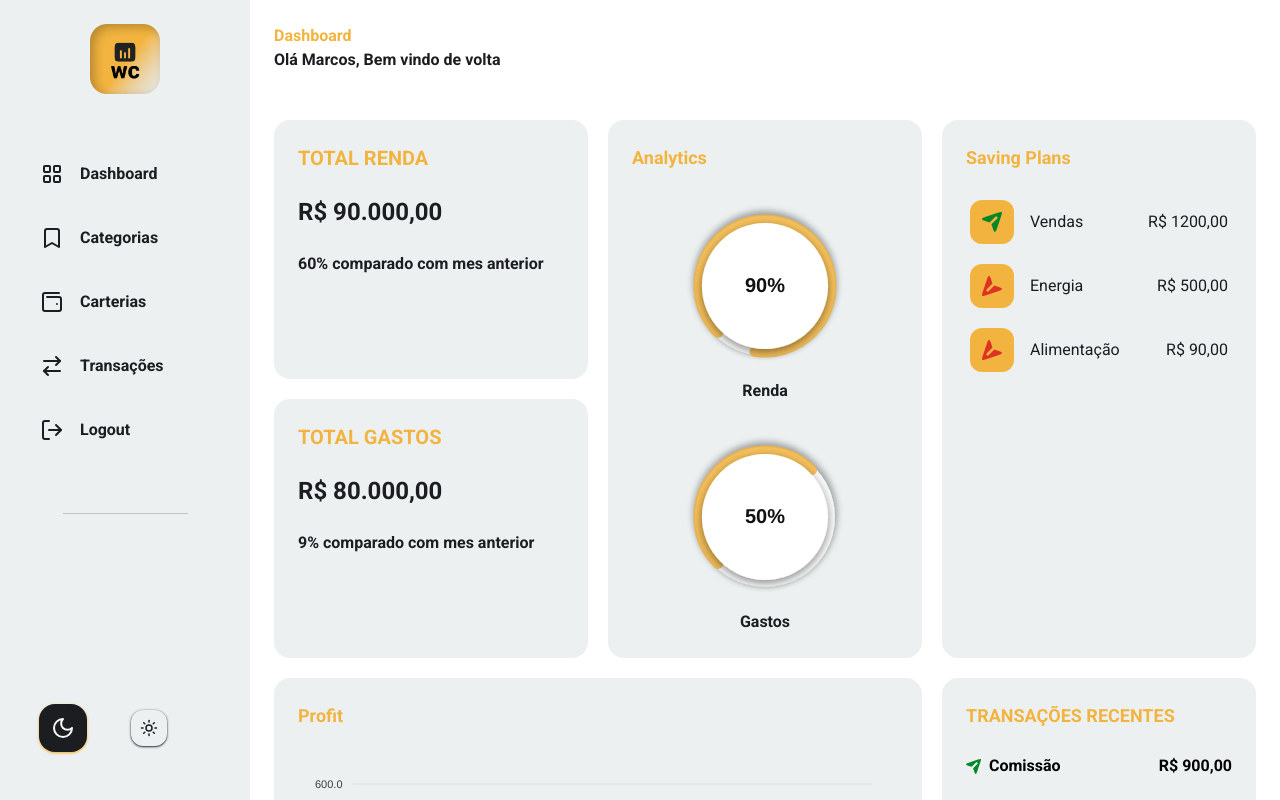
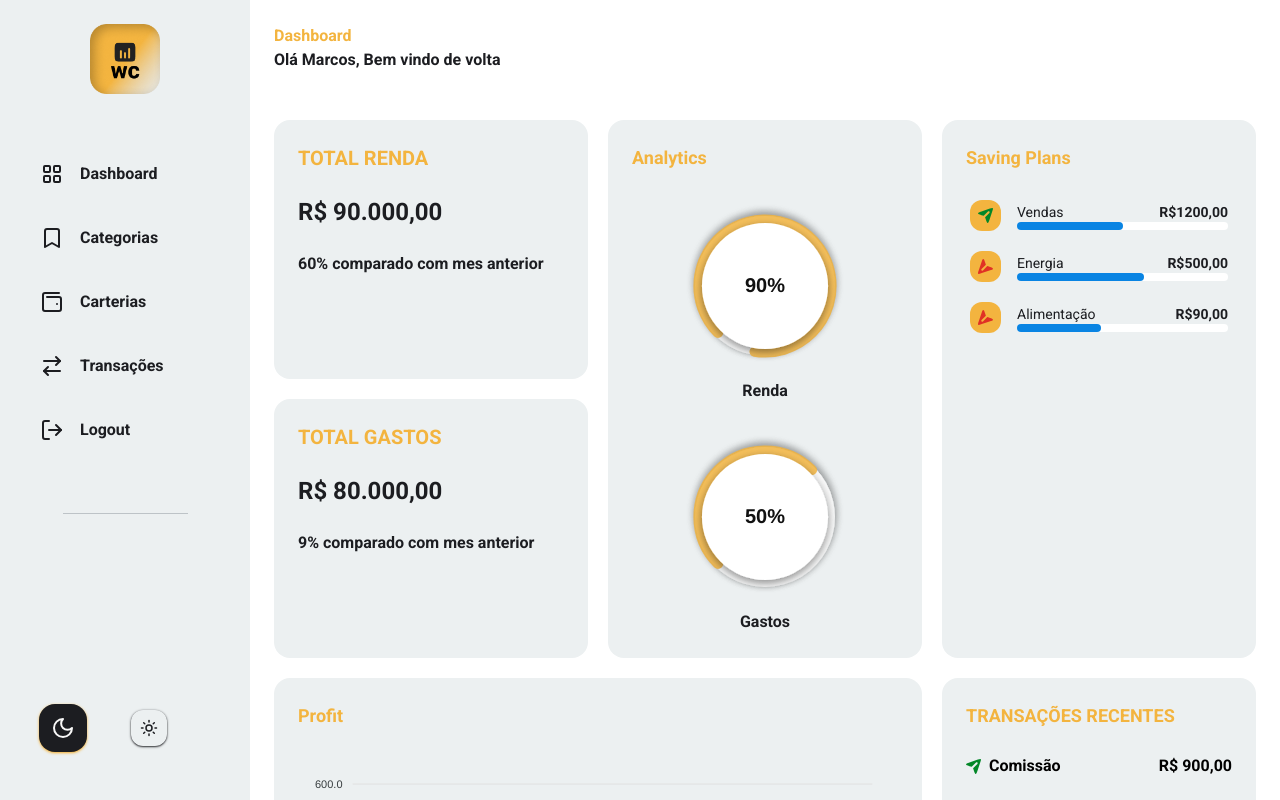
Before and after one commit to devbymarcos/finnanceweb, a Next.js app: page / in a window 1280 px wide. Shown: the top 800 px of the page. Built offline with nearby package versions, Linux system fonts and the light colour scheme.

Commit message:
style: movo painel  inserido na dash

```diff
--- a/src/app/(admin)/dash/LastTransaction.tsx
+++ b/src/app/(admin)/dash/LastTransaction.tsx
@@ -33,8 +33,8 @@ const IncomeIconType = () => {
           xmlns="http://www.w3.org/2000/svg"
         >
           <path
-            fill-rule="evenodd"
-            clip-rule="evenodd"
+            fillRule="evenodd"
+            clipRule="evenodd"
             d="M36.8287 50.9241L22.5026 46.1487C7.50094 41.1481 0 38.6478 0 34.053C0 29.4581 7.50088 26.9579 22.5027 21.9573L76.7742 3.86679C87.3299 0.348266 92.6078 -1.41101 95.3936 1.37497C98.1795 4.16093 96.42 9.43879 92.9016 19.9945L74.8113 74.266C69.8108 89.2677 67.3105 96.7685 62.7154 96.7685C58.1206 96.7685 55.6203 89.2677 50.6198 74.266L45.8444 59.9395L73.5981 32.1858C76.0876 29.6962 76.0876 25.6598 73.5981 23.1702C71.1087 20.6806 67.0721 20.6806 64.5826 23.1702L36.8287 50.9241Z"
             fill="#038728"
           />
@@ -55,8 +55,8 @@ const ExpenseIconType = () => {
           xmlns="http://www.w3.org/2000/svg"
         >
           <path
-            fill-rule="evenodd"
-            clip-rule="evenodd"
+            fillRule="evenodd"
+            clipRule="evenodd"
             d="M59.9397 45.8444L74.2659 50.6198C89.2675 55.6204 96.7685 58.1207 96.7685 62.7155C96.7685 67.3104 89.2676 69.8106 74.2658 74.8112L19.9943 92.9017C9.43859 96.4203 4.16072 98.1795 1.37485 95.3936C-1.41103 92.6076 0.348481 87.3297 3.86684 76.7741L21.9572 22.5025C26.9577 7.50082 29.458 -1.74493e-06 34.0531 -2.14664e-06C38.6479 -2.54833e-06 41.1482 7.50082 46.1487 22.5025L50.9241 36.829L23.1703 64.5827C20.6809 67.0723 20.6809 71.1087 23.1703 73.5983C25.6598 76.0879 29.6964 76.0879 32.1859 73.5983L59.9397 45.8444Z"
             fill="#E03125"
           />
--- a/src/app/(admin)/dash/SavePlansItem.tsx
+++ b/src/app/(admin)/dash/SavePlansItem.tsx
@@ -1,20 +1,51 @@
+"use client";
+import { useEffect, useRef, MutableRefObject } from "react";
+
 type Props = {
   title: string;
   type: "income" | "expense";
   value: string;
+  percentage: string;
 };
 
-const SavePlansItem = ({ title, type, value }: Props) => {
+const SavePlansItem = ({ title, type, value, percentage }: Props) => {
+  const spanRef: MutableRefObject<HTMLSpanElement | null> = useRef(null);
+
+  function modifyElement(value: string) {
+    const item = spanRef.current!;
+    item.style.transitionDuration = "0.5s";
+    item.style.width = value + "%";
+    item.style.backgroundColor = "#0984e3";
+  }
+
+  useEffect(() => {
+    modifyElement(percentage);
+  }, []);
   return (
-    <div className=" p-1 flex gap-4 items-center -mb-3 justify-between">
-      <div className="flex gap-4 items-center">
-        <div className="p-3 rounded-xl bg-base-yellow">
-          {type == "income" && <IncomeIconType />}
-          {type == "expense" && <ExpenseIconType />}
+    <div className=" p-1 flex gap-4 items-center -mb-3">
+      <div className="p-2 rounded-xl bg-base-yellow">
+        {type == "income" && <IncomeIconType />}
+        {type == "expense" && <ExpenseIconType />}
+      </div>
+      <div className="w-full">
+        <div className="w-full flex gap-2 justify-between">
+          <p
+            className="text-base-black dark:text-base-white text-sm
+          "
+          >
+            {title}
+          </p>
+          <p className="text-base-black dark:text-base-white font-bold text-sm">
+            R${value}
+          </p>
         </div>
-        <p className="text-base-black dark:text-base-white">{title}</p>
+        <div className="w-full h-2 bg-white  rounded-full">
+          <span
+            ref={spanRef}
+            className={` w-0 h-2 bg-white   block rounded-full`}
+          ></span>
+        </div>
       </div>
-      <p className="text-base-black dark:text-base-white">R$ {value}</p>
     </div>
   );
 };
@@ -25,15 +56,15 @@ const IncomeIconType = () => {
   return (
     <>
       <svg
-        width="20"
-        height="20"
+        width="15"
+        height="15"
         viewBox="0 0 97 97"
         fill="none"
         xmlns="http://www.w3.org/2000/svg"
       >
         <path
-          fill-rule="evenodd"
-          clip-rule="evenodd"
+          fillRule="evenodd"
+          clipRule="evenodd"
           d="M36.8287 50.9241L22.5026 46.1487C7.50094 41.1481 0 38.6478 0 34.053C0 29.4581 7.50088 26.9579 22.5027 21.9573L76.7742 3.86679C87.3299 0.348266 92.6078 -1.41101 95.3936 1.37497C98.1795 4.16093 96.42 9.43879 92.9016 19.9945L74.8113 74.266C69.8108 89.2677 67.3105 96.7685 62.7154 96.7685C58.1206 96.7685 55.6203 89.2677 50.6198 74.266L45.8444 59.9395L73.5981 32.1858C76.0876 29.6962 76.0876 25.6598 73.5981 23.1702C71.1087 20.6806 67.0721 20.6806 64.5826 23.1702L36.8287 50.9241Z"
           fill="#038728"
         />
@@ -45,15 +76,15 @@ const ExpenseIconType = () => {
   return (
     <>
       <svg
-        width="20"
-        height="20"
+        width="15"
+        height="15"
         viewBox="0 0 97 97"
         fill="none"
         xmlns="http://www.w3.org/2000/svg"
       >
         <path
-          fill-rule="evenodd"
-          clip-rule="evenodd"
+          fillRule="evenodd"
+          clipRule="evenodd"
           d="M59.9397 45.8444L74.2659 50.6198C89.2675 55.6204 96.7685 58.1207 96.7685 62.7155C96.7685 67.3104 89.2676 69.8106 74.2658 74.8112L19.9943 92.9017C9.43859 96.4203 4.16072 98.1795 1.37485 95.3936C-1.41103 92.6076 0.348481 87.3297 3.86684 76.7741L21.9572 22.5025C26.9577 7.50082 29.458 -1.74493e-06 34.0531 -2.14664e-06C38.6479 -2.54833e-06 41.1482 7.50082 46.1487 22.5025L50.9241 36.829L23.1703 64.5827C20.6809 67.0723 20.6809 71.1087 23.1703 73.5983C25.6598 76.0879 29.6964 76.0879 32.1859 73.5983L59.9397 45.8444Z"
           fill="#E03125"
         />
--- a/src/app/(admin)/page.tsx
+++ b/src/app/(admin)/page.tsx
@@ -63,14 +63,29 @@ function Index() {
             </div>
           </CardStyle>
         </div>
-        <div>
+        <div className="col-span-2 md:col-span-1">
           <CardStyle>
             <h3 className="text-base-yellow first-line:font-bold text-lg">
               Saving Plans
             </h3>
-            <SavePlansItem title="Vendas" type="income" value="1200,00" />
-            <SavePlansItem title="Energia" type="expense" value="500,00" />
-            <SavePlansItem title="Alimentação" type="expense" value="90,00" />
+            <SavePlansItem
+              title="Vendas"
+              type="income"
+              value="1200,00"
+              percentage="50"
+            />
+            <SavePlansItem
+              title="Energia"
+              type="expense"
+              value="500,00"
+              percentage="60"
+            />
+            <SavePlansItem
+              title="Alimentação"
+              type="expense"
+              value="90,00"
+              percentage="40"
+            />
           </CardStyle>
         </div>
         <div className="sm:col-span-2">
```
